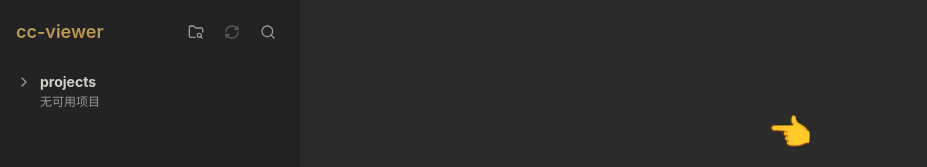
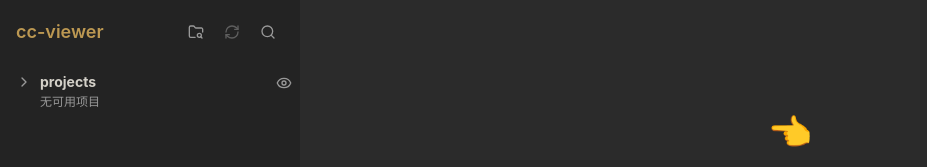
Before and after one commit to chenqidi/cc-viewer, a React (Vite) app: page / in a window 1280 px wide. Shown: the top 167 px of the page, without its empty margins (0-927 px from the left). Built offline with nearby package versions, Linux system fonts and the light colour scheme.

Commit message:
fix: Filter jsonl files

```diff
--- a/src/components/FileList.tsx
+++ b/src/components/FileList.tsx
@@ -1,7 +1,7 @@
 import { useEffect, useMemo, useState } from 'react';
 import { invoke } from '@tauri-apps/api/core';
 import { homeDir } from '@tauri-apps/api/path';
-import { ChevronDown, ChevronRight } from 'lucide-react';
+import { ChevronDown, ChevronRight, Eye } from 'lucide-react';
 import { useFileStore } from '../stores/fileStore';
 import { useUiStore } from '../stores/uiStore';
 import { ProjectGroup } from './ProjectGroup';
@@ -12,6 +12,7 @@ import { EmptyState } from './ui/empty-state';
 const DEFAULT_ROOT_DISPLAY = '~/.claude/projects';
 const PROJECT_INDENT_PX = 38;
 const FILE_ITEM_EXTRA_INDENT_PX = 22;
+const AGENT_FILTER_STORAGE_KEY = 'cc-viewer:filter-agent-files';
 
 export function FileList() {
   const {
@@ -28,6 +29,19 @@ export function FileList() {
   const { fileSearchQuery } = useUiStore();
   const [isRootExpanded, setIsRootExpanded] = useState(false);
   const [resolvedHomeDir, setResolvedHomeDir] = useState<string | null>(null);
+  const [isAgentFilterEnabled, setIsAgentFilterEnabled] = useState<boolean>(() => {
+    if (typeof window === 'undefined') {
+      return false;
+    }
+    return window.localStorage.getItem(AGENT_FILTER_STORAGE_KEY) === 'true';
+  });
+
+  useEffect(() => {
+    if (typeof window === 'undefined') {
+      return;
+    }
+    window.localStorage.setItem(AGENT_FILTER_STORAGE_KEY, isAgentFilterEnabled ? 'true' : 'false');
+  }, [isAgentFilterEnabled]);
 
   useEffect(() => {
     let isMounted = true;
@@ -66,20 +80,30 @@ export function FileList() {
   // 将 ProjectInfo 转换为 ProjectGroup 的数据格式
   // 注意：useMemo 必须在所有条件返回之前调用，遵循 Hooks 规则
   const projectGroups = useMemo(() => {
-    const groups = projects.map((project) => {
+    const groups = projects
+      .map((project) => {
         // 从 files 中找到属于这个项目的所有 SessionFile
         const projectFiles = files.filter((file) =>
           project.files.some((pf) => pf.path === file.filePath)
         );
 
+        const visibleFiles = isAgentFilterEnabled
+          ? projectFiles.filter((file) => !file.fileName.toLowerCase().startsWith('agent-'))
+          : projectFiles;
+
+        if (visibleFiles.length === 0) {
+          return null;
+        }
+
         return {
           projectName: project.project_name,
           projectCwd: project.cwd,
-        files: projectFiles,
+          files: visibleFiles,
           lastModified: project.last_modified,
           isRootLevel: project.is_root_level,
         };
-    });
+      })
+      .filter((group): group is NonNullable<typeof group> => group !== null);
 
     // 如果没有搜索查询，返回所有项目组
     if (!fileSearchQuery.trim()) {
@@ -117,7 +141,7 @@ export function FileList() {
       .filter((group): group is NonNullable<typeof group> => group !== null);
 
     return filteredGroups;
-  }, [projects, files, fileSearchQuery]);
+  }, [projects, files, fileSearchQuery, isAgentFilterEnabled]);
 
   const hasOnlyRootProject = projects.length === 1 && projects[0]?.is_root_level;
   const flatProjectGroup = hasOnlyRootProject ? projectGroups[0] : undefined;
@@ -163,24 +187,35 @@ export function FileList() {
       if (flatProjectFiles.length > 0) {
         return `${flatProjectFiles.length} 个文件`;
       }
-      return fileSearchQuery.trim() ? '没有匹配的文件' : '无可用文件';
+      if (fileSearchQuery.trim()) {
+        return '没有匹配的文件';
+      }
+      return isAgentFilterEnabled ? '过滤后无可用文件' : '无可用文件';
     }
 
     if (projectGroups.length > 0) {
       return `${projectGroups.length} 个项目`;
     }
 
-    return fileSearchQuery.trim() ? '没有匹配的项目' : '无可用项目';
+    if (fileSearchQuery.trim()) {
+      return '没有匹配的项目';
+    }
+
+    return isAgentFilterEnabled ? '过滤后无可用项目' : '无可用项目';
   })();
 
   return (
     <div className="pb-2 pt-0">
       <div className="mb-1">
-        <button
-          onClick={() => setIsRootExpanded(prev => !prev)}
-          className={`w-full px-4 py-2 text-left transition-colors flex items-start gap-2 ${
+        <div
+          className={`w-full flex items-start gap-2 rounded-md transition-colors ${
             isRootExpanded ? 'bg-background-header' : 'hover:bg-background-header'
           }`}
+        >
+          <button
+            type="button"
+            onClick={() => setIsRootExpanded(prev => !prev)}
+            className="flex-1 min-w-0 px-4 py-2 text-left flex items-start gap-2"
           >
             <span className="text-text-secondary flex-shrink-0 h-5 flex items-center">
               {isRootExpanded ? (
@@ -201,6 +236,27 @@ export function FileList() {
               </div>
             </div>
           </button>
+          <button
+            type="button"
+            onClick={() => setIsAgentFilterEnabled(prev => !prev)}
+            className="p-2 rounded-md transition-colors focus-visible:outline-none focus-visible:ring-2 focus-visible:ring-primary flex-shrink-0 flex items-center"
+            title={
+              isAgentFilterEnabled ? '点击显示 agent- 开头的文件' : '点击隐藏 agent- 开头的文件'
+            }
+            aria-label={
+              isAgentFilterEnabled ? '显示 agent- 开头的文件' : '隐藏 agent- 开头的文件'
+            }
+            aria-pressed={isAgentFilterEnabled}
+          >
+            <span className="h-5 flex items-center pt-0.5">
+              <Eye
+                className={`w-4 h-4 ${
+                  isAgentFilterEnabled ? 'text-accent-cyan' : 'text-text-secondary'
+                }`}
+              />
+            </span>
+          </button>
+        </div>
 
         {isRootExpanded && (
           <div className="pl-[38px]">
@@ -222,6 +278,10 @@ export function FileList() {
               ) : fileSearchQuery.trim() ? (
                 <div className="px-4 py-3 text-sm text-text-secondary">
                   没有匹配的文件
+                </div>
+              ) : isAgentFilterEnabled ? (
+                <div className="px-4 py-3 text-sm text-text-secondary">
+                  过滤后无可用文件
                 </div>
               ) : (
                 <div className="px-4 py-6">
@@ -246,6 +306,10 @@ export function FileList() {
             ) : fileSearchQuery.trim() ? (
               <div className="px-4 py-3 text-sm text-text-secondary">
                 没有匹配的项目
+              </div>
+            ) : isAgentFilterEnabled ? (
+              <div className="px-4 py-3 text-sm text-text-secondary">
+                过滤后无可用项目
               </div>
             ) : (
               <div className="px-4 py-6">
```
Also changed, not shown: 1 other file (tests, documents, lock files or other folders). Lines whose indentation alone changed are shown as unchanged.
